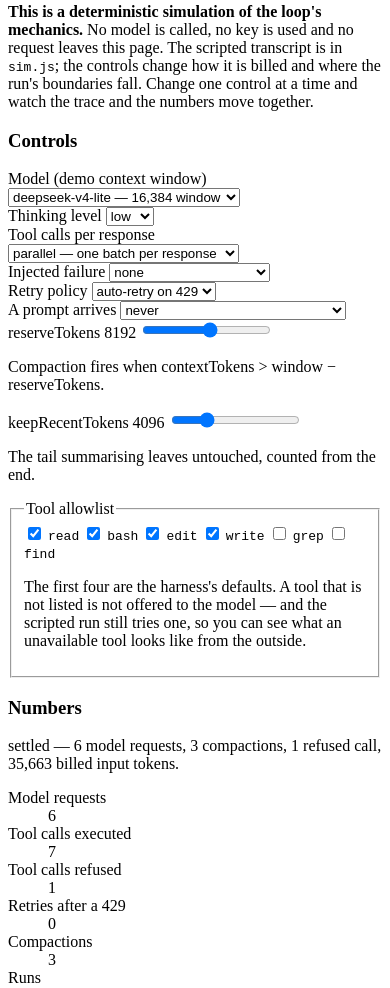
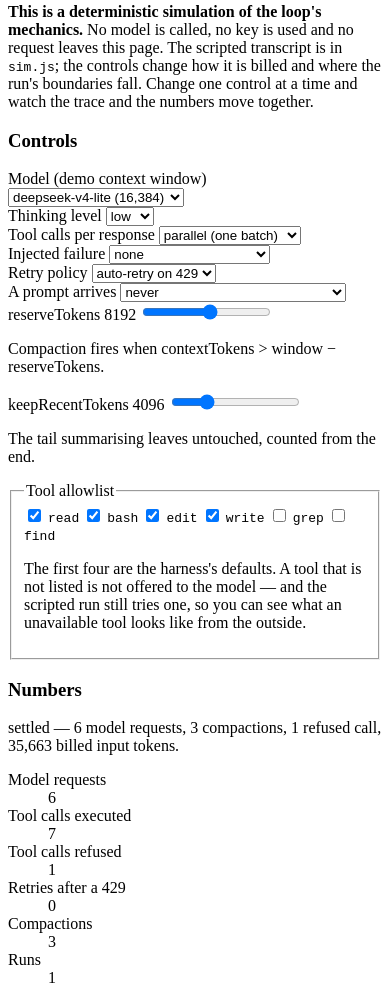
Before and after one commit to PaulKinlan/learnings, a website with bundled scripts: page site/harness/index.html in a window 390 px wide. Shown: the part 3727-4715 px from the top of the page. Built offline with nearby package versions, Linux system fonts and the light colour scheme.

Commit message:
harness playground: shorter select labels so the control does not clip on a phone

```diff
--- a/site/harness/index.html
+++ b/site/harness/index.html
@@ -123,8 +123,8 @@
                 <div>
                   <label for="model">Model (demo context window)</label>
                   <select id="model">
-                    <option value="deepseek-v4-lite" selected>deepseek-v4-lite — 16,384 window</option>
-                    <option value="deepseek-v4-pro">deepseek-v4-pro — 32,768 window</option>
+                    <option value="deepseek-v4-lite" selected>deepseek-v4-lite (16,384)</option>
+                    <option value="deepseek-v4-pro">deepseek-v4-pro (32,768)</option>
                   </select>
                 </div>
                 <div>
@@ -138,8 +138,8 @@
                 <div>
                   <label for="batch">Tool calls per response</label>
                   <select id="batch">
-                    <option value="parallel" selected>parallel — one batch per response</option>
-                    <option value="sequential">sequential — one call per response</option>
+                    <option value="parallel" selected>parallel (one batch)</option>
+                    <option value="sequential">sequential (one call)</option>
                   </select>
                 </div>
                 <div>
```
